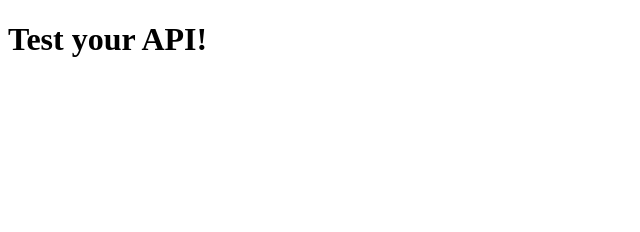
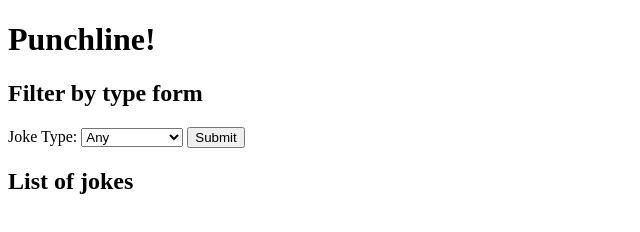
Before and after one commit to egage-proj/4-0-0-egage-Punchline, a plain HTML site: page index.html in a window 1280 px wide. Shown: the whole page, without its empty margins (0-640 px from the left). Drawn offline with Linux system fonts and the light colour scheme; no server answers.

Commit message:
Redeploy

```diff
--- a/egage-jokes/vite.config.js
+++ b/egage-jokes/vite.config.js
@@ -1,9 +1,9 @@
-import { defineConfig } from "vite";
+import { defineConfig } from 'vite'
 
 export default defineConfig({
   // GitHub Pages expects an index.html in the root directory
   // so just run npm build before pushing to GitHub and this will rebuild our assets to the root
-  build: { outDir: ".." },
+  build: { outDir: '..' },
   // needed for github pages just put the repo name here
-  base: "/4-0-0-egage-Punchline/",
+  base: '/4-0-0-egage-Punchline/',
 });
--- a/index.html
+++ b/index.html
@@ -5,12 +5,36 @@
     <link rel="icon" type="image/svg+xml" href="/vite.svg" />
     <meta name="viewport" content="width=device-width, initial-scale=1.0" />
     <title>Punchline!</title>
-    <script type="module" crossorigin src="/4-0-0-egage-Punchline/assets/index-D8pHkuu_.js"></script>
+    <script type="module" crossorigin src="/4-0-0-egage-Punchline/assets/index-BduJyF19.js"></script>
     <link rel="stylesheet" crossorigin href="/4-0-0-egage-Punchline/assets/index-B_SY1GJM.css">
   </head>
   <body>
-    <div id="app">
-      <h1>Test your API!</h1>
-    </div>
+    <main>
+
+      <h1>Punchline!</h1>
+
+      <form aria-labelledby="formHeader">
+        <h2 id="formHeader">Filter by type form</h2>
+        <label for="jokeType">Joke Type:</label>
+        <select name="jokeType" id="jokeTypeSelect">
+          <option value="">Any</option>
+          <option value="/general">General</option>
+          <option value="/programming">Programming</option>
+          <option value="/knock-knock">Knock-Knock</option>
+        </select>
+        <button type="submit">Submit</button>
+      </form>
+
+      <section id="jokesList">
+        <h2>List of jokes</h2>
+        <ul>
+          <!-- Populate with fetched data -->
+        </ul>
+      </section>
+
+      <section id="guessGame">
+        <!-- render game -->
+      </section>
+    </main>
   </body>
 </html>
```
